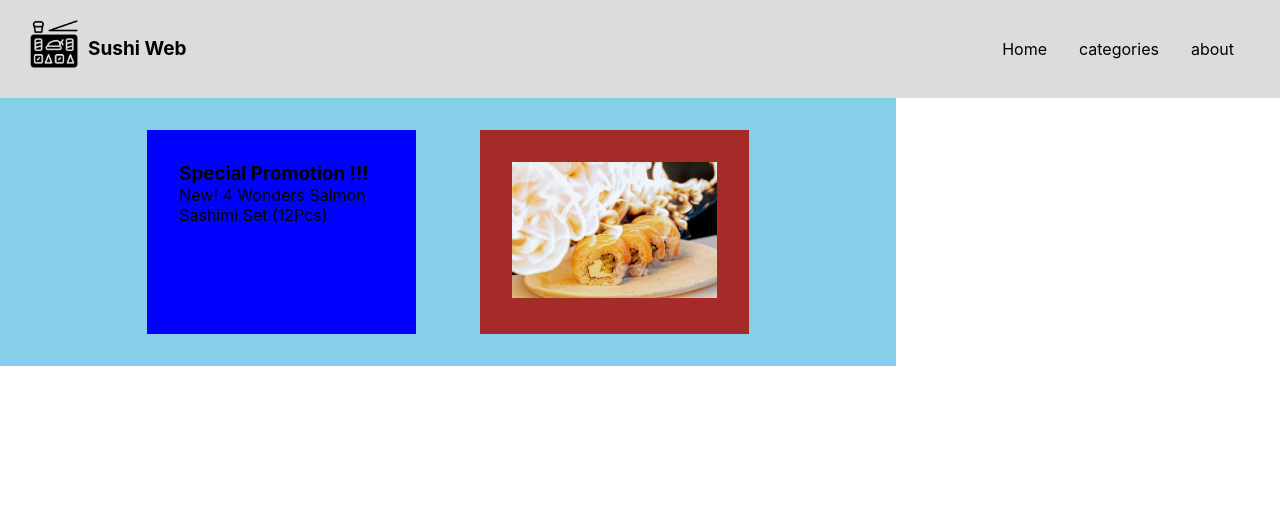
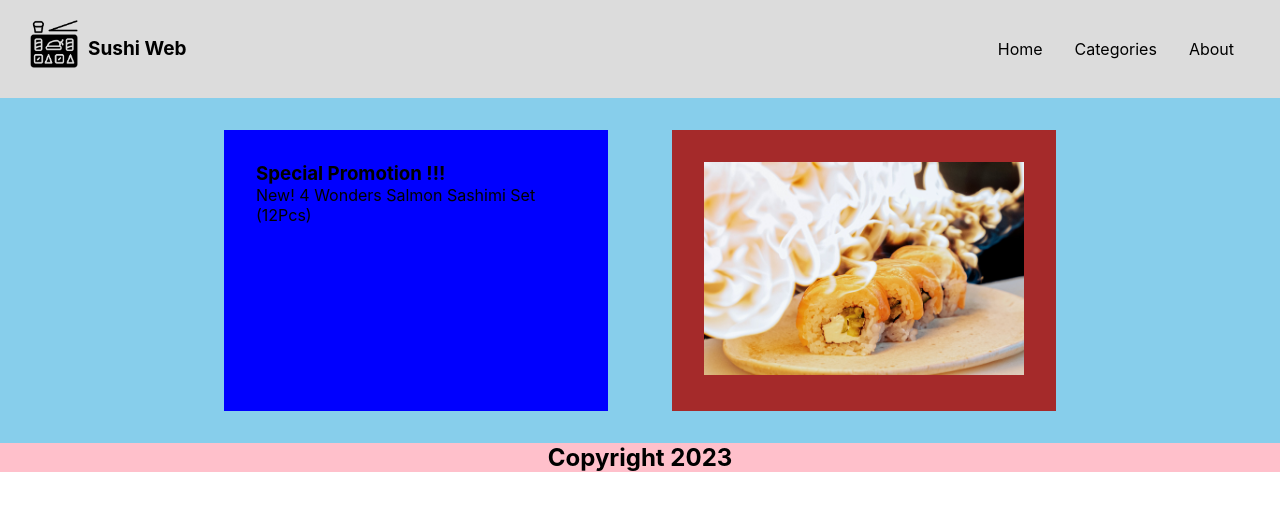
Before and after one commit to mawinClone/Sushi-web, a React (Create React App) app: page / in a window 1280 px wide. Shown: the top 510 px of the page. Built offline with nearby package versions, Linux system fonts and the light colour scheme.

Commit message:
Add Footer

```diff
--- a/src/App.js
+++ b/src/App.js
@@ -1,35 +1,34 @@
 // import logo from './logo.svg';
-import './App.css';
-import sushiData from './data/sushiData.js'
-import SushiItem from './components/SushiItem';
-import Navbar from './components/Navbar'
-import MainContent from './components/MainContent.js';
-
-
+import "./App.css";
+import sushiData from "./data/sushiData.js";
+import SushiItem from "./components/SushiItem";
+import Navbar from "./components/Navbar";
+import MainContent from "./components/MainContent.js";
+import Footer from "./components/Footer.js";
 
 function App() {
-  const sushiElements = sushiData.map((element, index) =>{
-    return <SushiItem sushi={element} key = {index} />
+  const sushiElements = sushiData.map((element, index) => {
+    return <SushiItem sushi={element} key={index} />;
   });
 
   return (
+    <html>
+      <body>
         <div className="App">
-
-      <Navbar/>
+          <Navbar />
 
           <div className="main-content">
-        <MainContent/>
+            <MainContent />
           </div>
 
-      <div className="app-grid">
-        {sushiElements}
-      </div>
+          <div className="app-grid">{sushiElements}</div>
 
           <div className="Footer">
-        {/* footer */}
+            <Footer />
           </div>
-
         </div>
+      </body>
+    </html>
   );
 }
 
--- /dev/null
+++ b/src/components/Footer.css
@@ -0,0 +1,14 @@
+
+/*.top{
+    display: flex;
+    background-color: red;
+    margin-top: 25px;
+}*/
+
+.footer-top-item{
+    display: flex;
+    background-color: pink;
+    justify-content: center;
+    width: 100%;
+    vertical-align: middle;
+}
--- /dev/null
+++ b/src/components/Footer.js
@@ -0,0 +1,9 @@
+import "./Footer.css";
+const Footer = () => {
+  return (
+    <div className="footer-top-item">
+            <h2>Copyright 2023</h2>
+          </div>
+  );
+};
+export default Footer;
--- a/src/components/MainContent.css
+++ b/src/components/MainContent.css
@@ -3,7 +3,7 @@
     display: flex;
     background-color: skyblue;
     justify-content: center;
-    width:70%;
+    width:100%;
     vertical-align: middle;
 }
 .maincontent-info{
--- a/src/components/Navbar.js
+++ b/src/components/Navbar.js
@@ -16,8 +16,8 @@ const Navbar = () => {
 
           <ul className="menu">
             <li><a href="#">Home</a></li>
-            <li><a href="#">categories</a></li>
-            <li><a href="#">about</a></li>
+            <li><a href="#">Categories</a></li>
+            <li><a href="#">About</a></li>
           </ul>
         </div>
       </nav>
```
Lines whose indentation alone changed are shown as unchanged.
